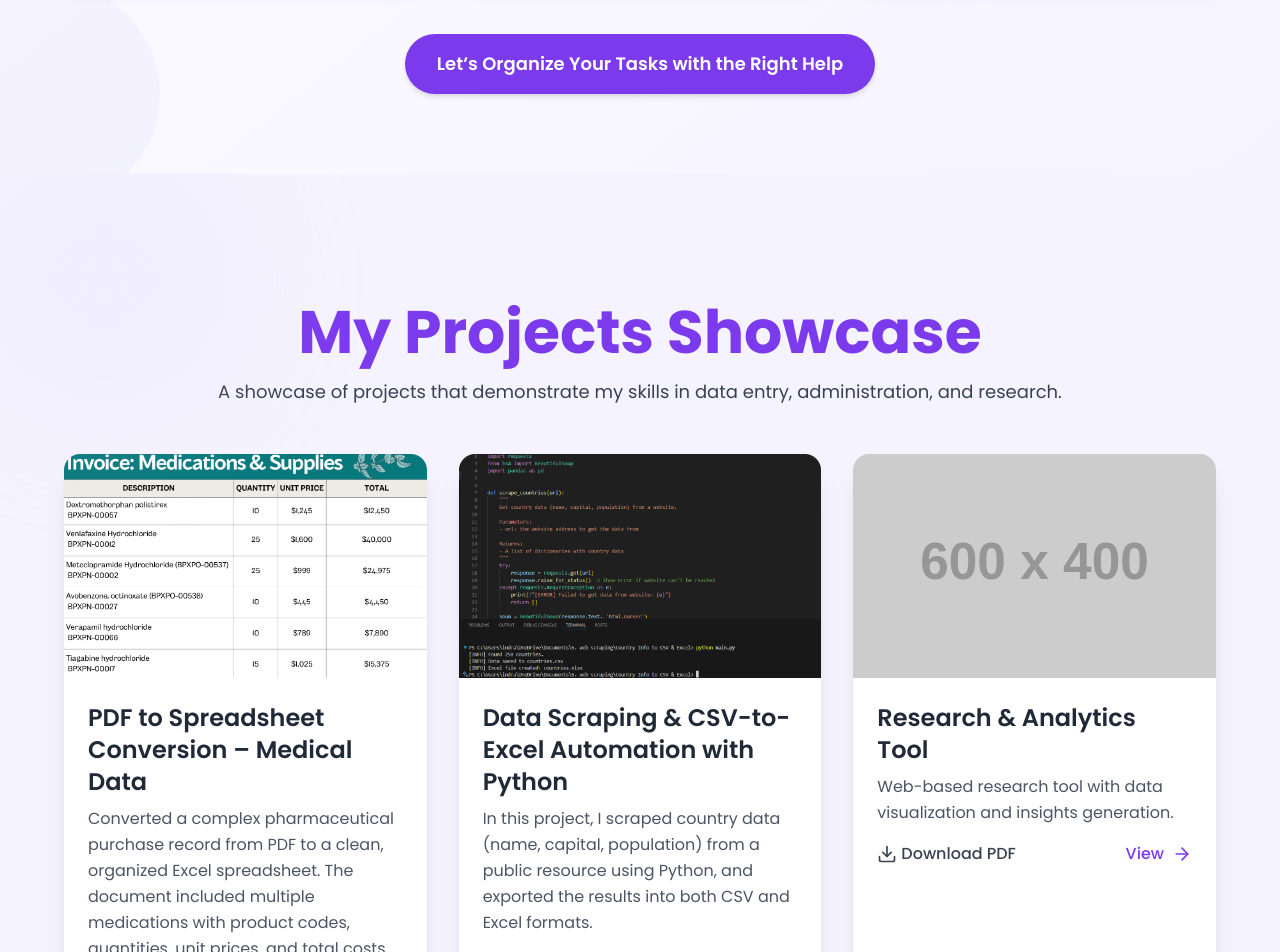
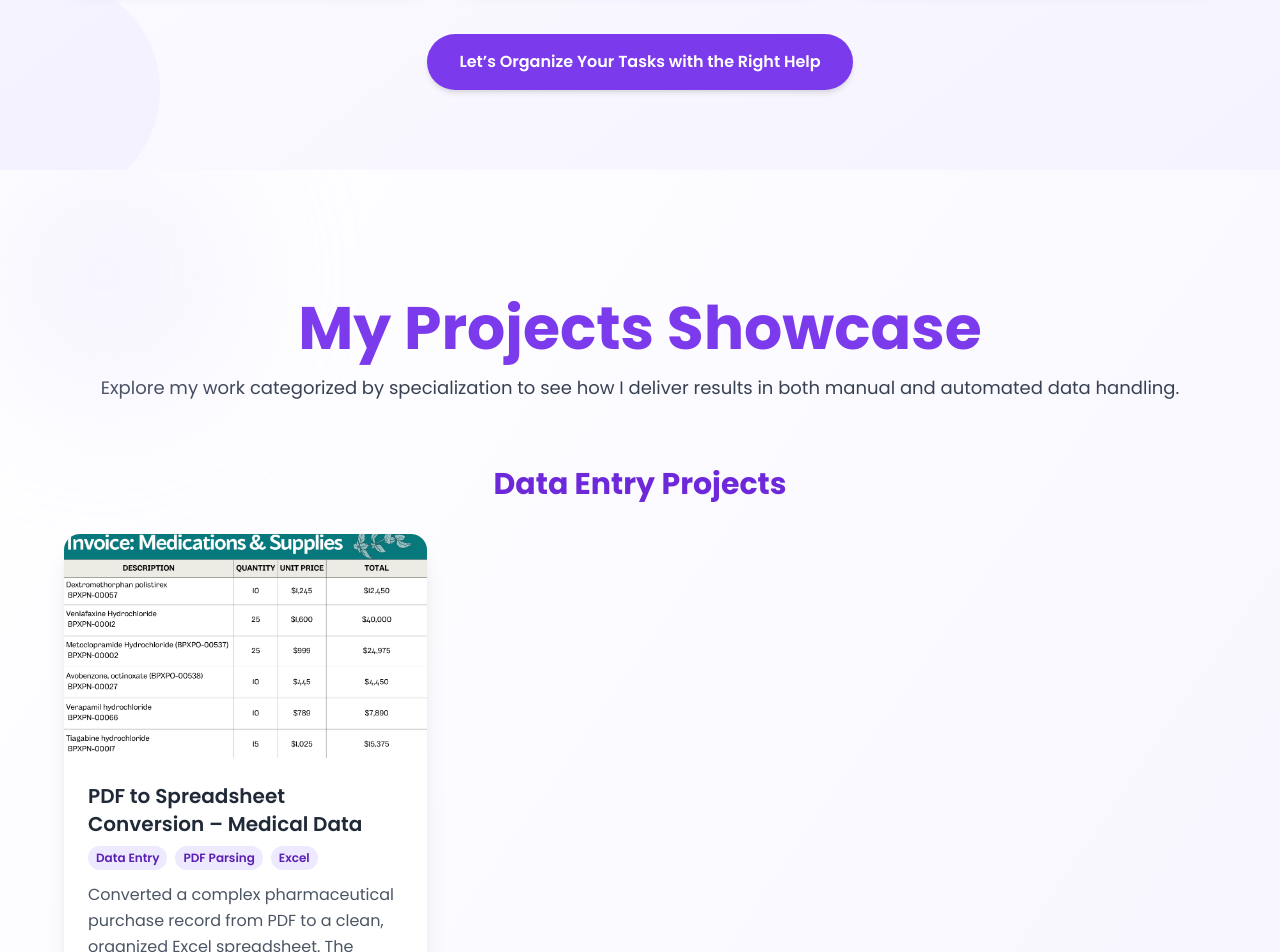
Before and after one commit to indrashh/Template-Portofolio-dengan-Vite-dan-React-JS, a React (Vite) app: page / in a window 1280 px wide. Shown: the part 2260-3212 px from the top of the page. Built offline with nearby package versions, Linux system fonts and the light colour scheme.

Commit message:
improve project section

```diff
--- a/package.json
+++ b/package.json
@@ -11,13 +11,14 @@
   },
   "dependencies": {
     "@tailwindcss/vite": "^4.1.6",
-    "framer-motion": "^12.11.3",
+    "framer-motion": "^12.12.2",
     "html2canvas": "^1.4.1",
     "jspdf": "^3.0.1",
     "lucide-react": "^0.510.0",
     "react": "^18.3.1",
     "react-dom": "^18.3.1",
     "react-icons": "^5.5.0",
+    "react-parallax-tilt": "^1.7.295",
     "remixicon": "^4.6.0"
   },
   "devDependencies": {
--- a/src/components/Project.jsx
+++ b/src/components/Project.jsx
@@ -7,7 +7,7 @@ const cardVariants = {
   visible: (i) => ({
     opacity: 1,
     y: 0,
-    transition: { delay: i * 0.3, duration: 0.8, ease: "easeOut" },
+    transition: { delay: i * 0.2, duration: 0.8, ease: "easeOut" },
   }),
 };
 
@@ -15,34 +15,40 @@ export default function Project() {
   const [showModal, setShowModal] = useState(false);
   const [selectedImage, setSelectedImage] = useState(null);
 
-  // pdf file
   const pdfUrlOne = "/pdf/country-data-scraping.pdf";
   const pdfMedical = "/pdf/medic-invoice.pdf";
 
-  const projects = [
+  const dataEntryProjects = [
     {
       title: "PDF to Spreadsheet Conversion – Medical Data",
       desc: "Converted a complex pharmaceutical purchase record from PDF to a clean, organized Excel spreadsheet. The document included multiple medications with product codes, quantities, unit prices, and total costs.",
       image: "./img/dataEntryMedical.svg",
       pdf: pdfMedical,
+      tags: ["Data Entry", "PDF Parsing", "Excel"],
     },
+  ];
+
+  const scrapingProjects = [
     {
       title: "Data Scraping & CSV-to-Excel Automation with Python",
       desc: "In this project, I scraped country data (name, capital, population) from a public resource using Python, and exported the results into both CSV and Excel formats.",
       image: "./img/data-scrapingg.svg",
       pdf: pdfUrlOne,
+      tags: ["Python", "Web Scraping", "Automation"],
     },
     {
       title: "Research & Analytics Tool",
-      desc: "Web-based research tool with data visualization and insights generation.",
+      desc: "Built a web tool to collect and visualize market data, aiding in quick insight generation and decision-making.",
       image: "https://via.placeholder.com/600x400?text=Research+Tool",
       pdf: pdfUrlOne,
+      tags: ["Analytics", "Web App", "Data Viz"],
     },
     {
       title: "Web Scraper Utility",
-      desc: "Custom scraper for extracting structured data from multiple websites.",
+      desc: "Developed a custom scraper that extracts structured data from multi-page sources efficiently.",
       image: "https://via.placeholder.com/600x400?text=Web+Scraper+Utility",
       pdf: pdfUrlOne,
+      tags: ["Scraper", "Python", "BeautifulSoup"],
     },
   ];
 
@@ -56,24 +62,11 @@ export default function Project() {
     setSelectedImage(null);
   };
 
-  return (
-    <section id="proyek" className="relative py-32 px-4 overflow-hidden">
-      {/* Decorative Blobs */}
-      <div className="absolute -top-10 -left-10 w-72 h-72 bg-violet-200 opacity-20 rounded-full filter blur-3xl" />
-      <div className="absolute -bottom-10 -right-10 w-64 h-64 bg-violet-200 opacity-20 rounded-full filter blur-2xl" />
-
-      {/* Header with full PDF download */}
-      <div className="max-w-7xl mx-auto text-center mb-12">
-        <h2 className="text-4xl lg:text-6xl font-bold text-violet-600 mb-4">
-          My Projects Showcase
-        </h2>
-        <p className="text-gray-700 text-lg mb-8">
-          A showcase of projects that demonstrate my skills in data entry,
-          administration, and research.
-        </p>
-      </div>
-
-      {/* Project Grid */}
+  const renderProjectSection = (title, projects) => (
+    <div className="mb-20">
+      <h3 className="text-3xl font-bold text-violet-700 mb-8 text-center">
+        {title}
+      </h3>
       <div className="grid lg:grid-cols-3 sm:grid-cols-2 grid-cols-1 gap-8 max-w-6xl mx-auto">
         {projects.map((proyek, idx) => (
           <motion.div
@@ -94,9 +87,19 @@ export default function Project() {
               className="w-full h-56 object-cover"
             />
             <div className="p-6">
-              <h3 className="text-2xl font-semibold text-gray-800 mb-2">
+              <h4 className="text-xl font-semibold text-gray-800 mb-2">
                 {proyek.title}
-              </h3>
+              </h4>
+              <div className="flex flex-wrap gap-2 mb-3">
+                {proyek.tags.map((tag, i) => (
+                  <span
+                    key={i}
+                    className="bg-violet-100 text-violet-800 text-xs font-semibold px-2 py-1 rounded-full"
+                  >
+                    {tag}
+                  </span>
+                ))}
+              </div>
               <p className="text-gray-600 mb-4 leading-relaxed">
                 {proyek.desc}
               </p>
@@ -119,8 +122,51 @@ export default function Project() {
           </motion.div>
         ))}
       </div>
+    </div>
+  );
 
-      {/* Modal for image preview */}
+  return (
+    <section
+      id="proyek"
+      className="relative py-32 px-4 bg-gradient-to-br from-white to-violet-50 overflow-hidden"
+    >
+      {/* Decorative Blobs */}
+      <div className="absolute -top-10 -left-10 w-72 h-72 bg-violet-200 opacity-20 rounded-full filter blur-3xl" />
+      <div className="absolute -bottom-10 -right-10 w-64 h-64 bg-violet-200 opacity-20 rounded-full filter blur-2xl" />
+
+      {/* Header */}
+      <div className="max-w-7xl mx-auto text-center mb-16">
+        <motion.h2
+          initial={{ opacity: 0, y: -20 }}
+          animate={{ opacity: 1, y: 0 }}
+          transition={{ duration: 0.6 }}
+          className="text-4xl lg:text-6xl font-bold text-violet-600 mb-4"
+        >
+          My Projects Showcase
+        </motion.h2>
+        <p className="text-gray-700 text-lg">
+          Explore my work categorized by specialization to see how I deliver
+          results in both manual and automated data handling.
+        </p>
+      </div>
+
+      {/* Data Entry Section */}
+      {renderProjectSection("Data Entry Projects", dataEntryProjects)}
+
+      {/* Scraping Section */}
+      {renderProjectSection("Web & Data Scraping Projects", scrapingProjects)}
+
+      {/* CTA */}
+      <div className="text-center mt-12">
+        <a
+          href="#contact"
+          className="bg-violet-600 text-white px-6 py-3 rounded-full shadow-lg hover:bg-violet-700 transition"
+        >
+          Let's Work Together
+        </a>
+      </div>
+
+      {/* Modal */}
       <AnimatePresence>
         {showModal && (
           <motion.div
--- a/src/pages/Services.jsx
+++ b/src/pages/Services.jsx
@@ -121,7 +121,7 @@ export default function Services() {
       <div className="mt-12 text-center relative z-10">
         <motion.a
           href="#contact"
-          className="inline-block px-8 py-4 bg-violet-600 text-white rounded-full text-lg font-semibold hover:bg-violet-700 transition shadow-md"
+          className="inline-block px-8 py-4 bg-violet-600 text-white rounded-full text-1xl font-semibold hover:bg-violet-700 transition shadow-md"
           whileHover="hover"
         >
           Let’s Organize Your Tasks with the Right Help
```
Also changed, not shown: 1 other file (tests, documents, lock files or other folders).
